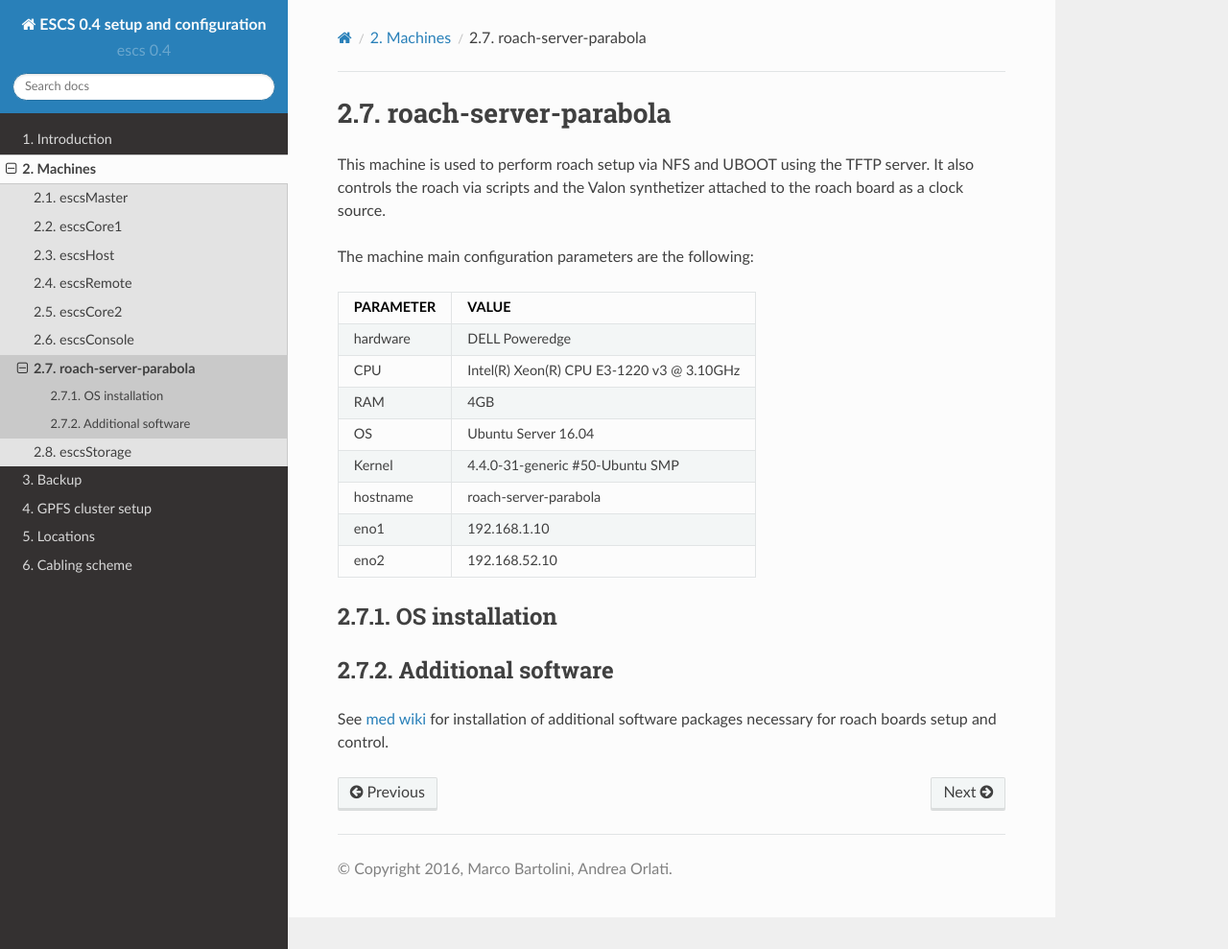
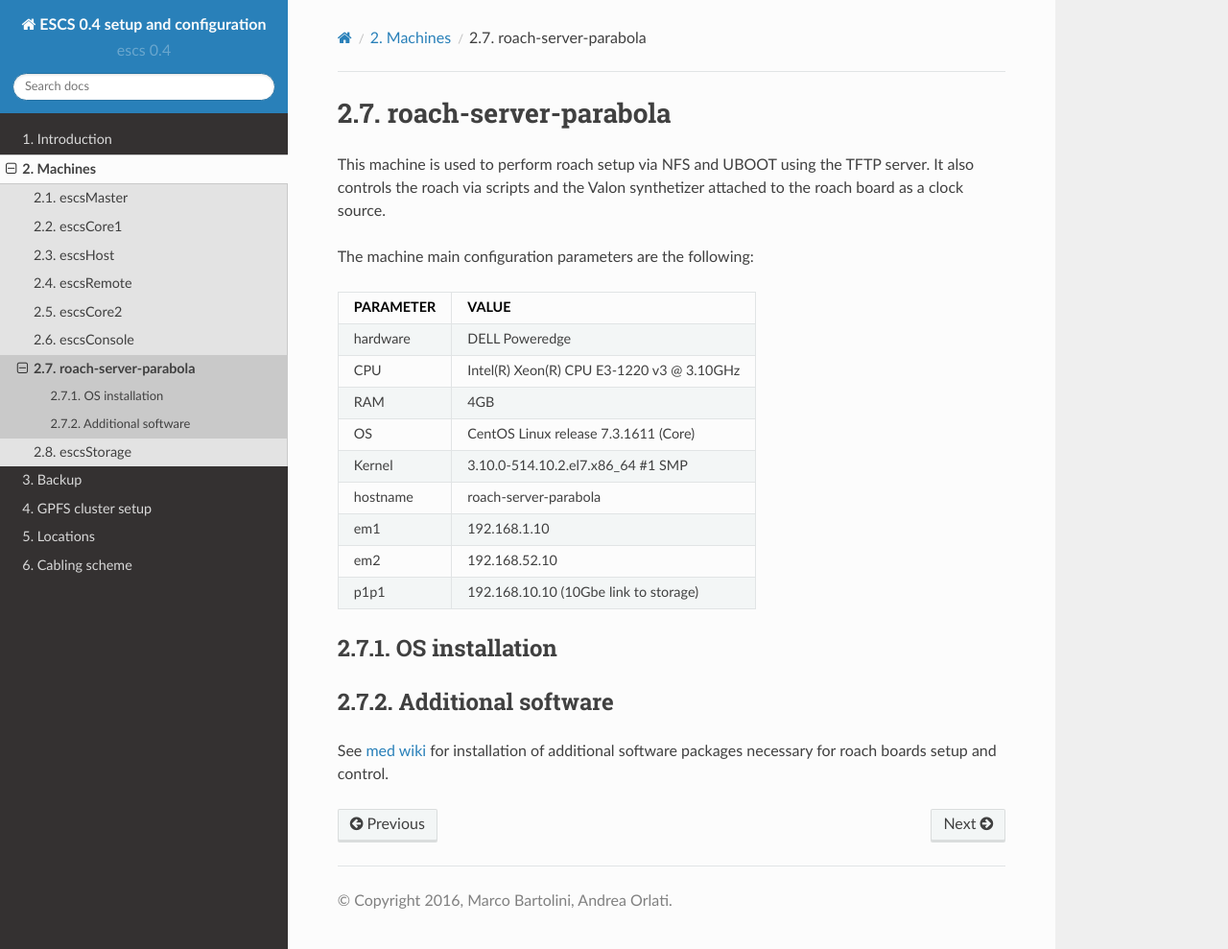
Before and after one commit to discos/escs-med, a Sphinx documentation site: the page built from source/roachserver.rst, in a window 1280 px wide and 989 px high. Shown: the whole window at 96% size. Built offline with Sphinx 7.4.7 and the Read the Docs theme 2.0.0, drawn with Linux system fonts in a browser that asks for light colours.

Commit message:
changed roach server info

```diff
--- a/source/roachserver.rst
+++ b/source/roachserver.rst
@@ -15,11 +15,12 @@ PARAMETER VALUE
 hardware  DELL Poweredge
 CPU       Intel(R) Xeon(R) CPU E3-1220 v3 @ 3.10GHz
 RAM       4GB
-OS        Ubuntu Server 16.04
-Kernel    4.4.0-31-generic #50-Ubuntu SMP
+OS        CentOS Linux release 7.3.1611 (Core)
+Kernel    3.10.0-514.10.2.el7.x86_64 #1 SMP
 hostname  roach-server-parabola
-eno1      192.168.1.10
-eno2      192.168.52.10
+em1       192.168.1.10
+em2       192.168.52.10
+p1p1      192.168.10.10 (10Gbe link to storage)
 ========= =====
 
 OS installation
```
